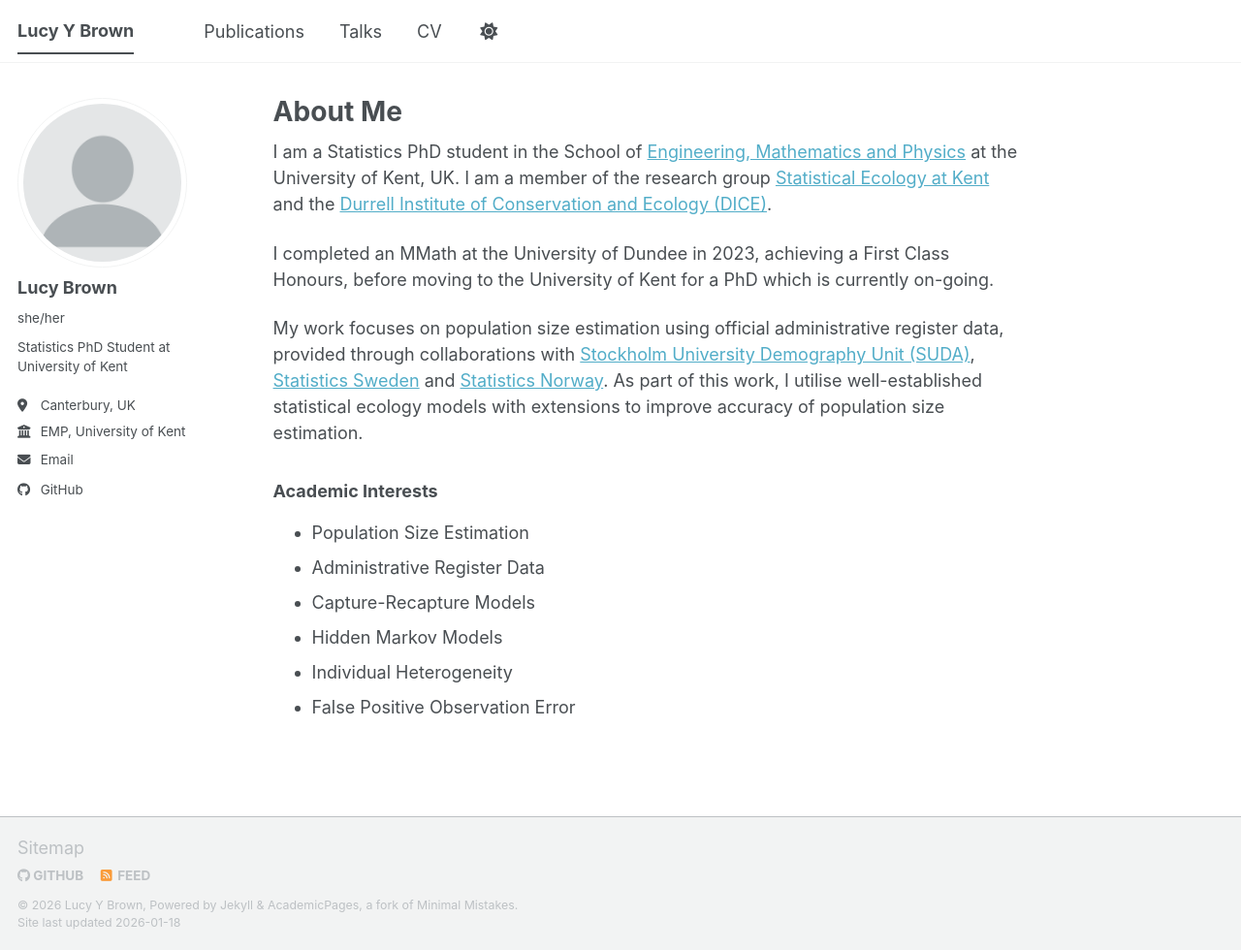
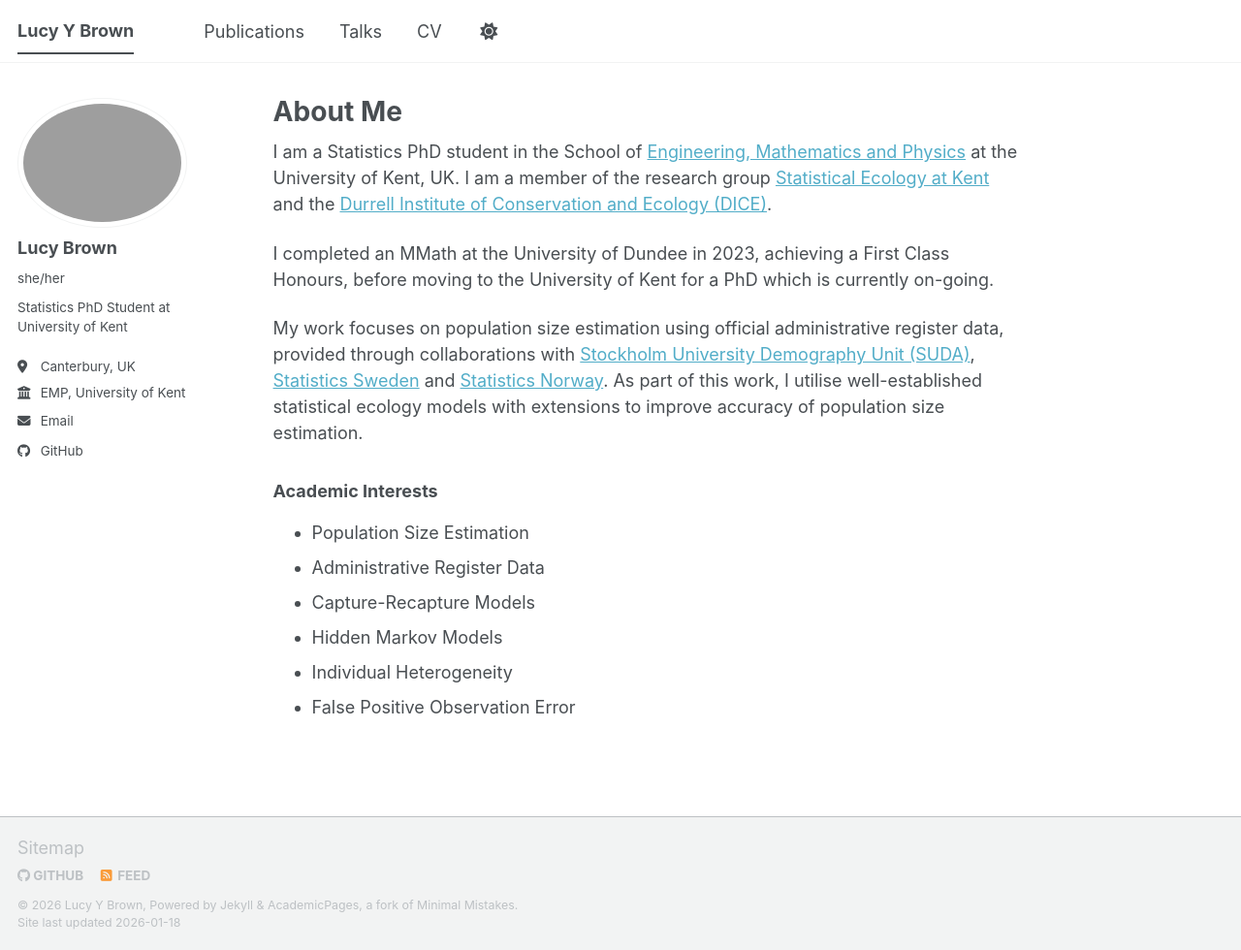
Before and after one commit to lucyybrown/lucyybrown.github.io, a Jekyll site: the page built from _pages/about.md, in a window 1280 px wide and 980 px high. Shown: the whole window at 97% size. Built offline with Jekyll 4.4.1, drawn with Linux system fonts in a browser that asks for light colours; a script bundle is joined from its source files by our own code; library files that are not in the unit come from our copies.

Commit message:
Update _config.yml

```diff
--- a/_config.yml
+++ b/_config.yml
@@ -23,7 +23,7 @@ repository               : "lucyybrown/lucyybrown.github.io"
 #               Additional customization can be done by editing /_includes/author-profile.html
 author:
   # Biographic information
-  avatar           : "profile.png"
+  avatar           : "IDphoto.jpg"
   name             : "Lucy Brown"
   pronouns         : "she/her"
   bio              : "Statistics PhD Student at University of Kent"
```
